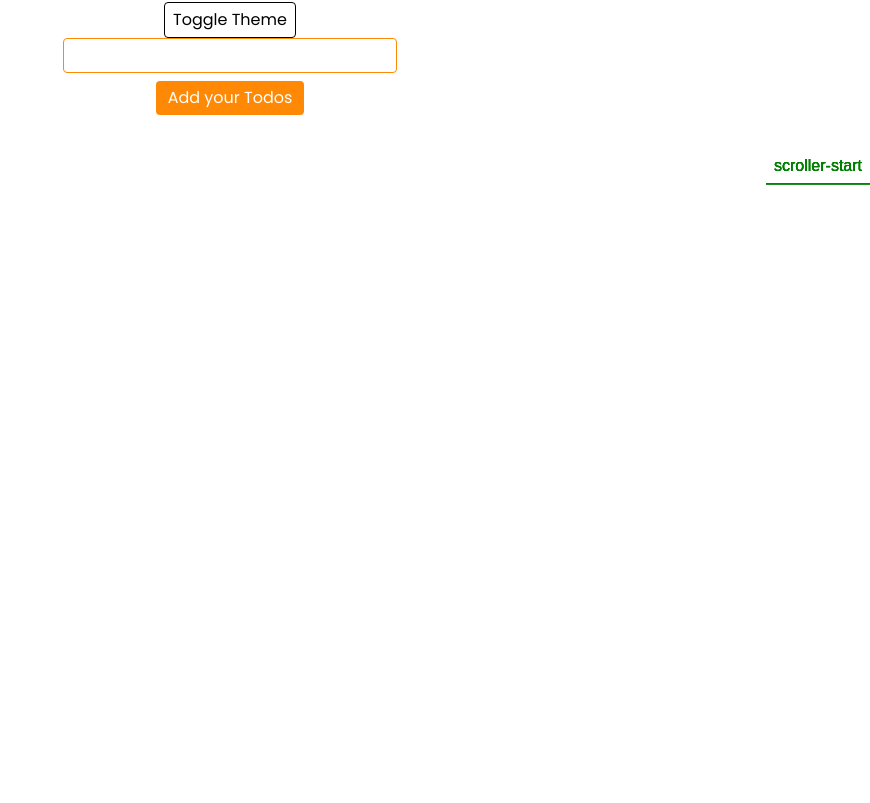
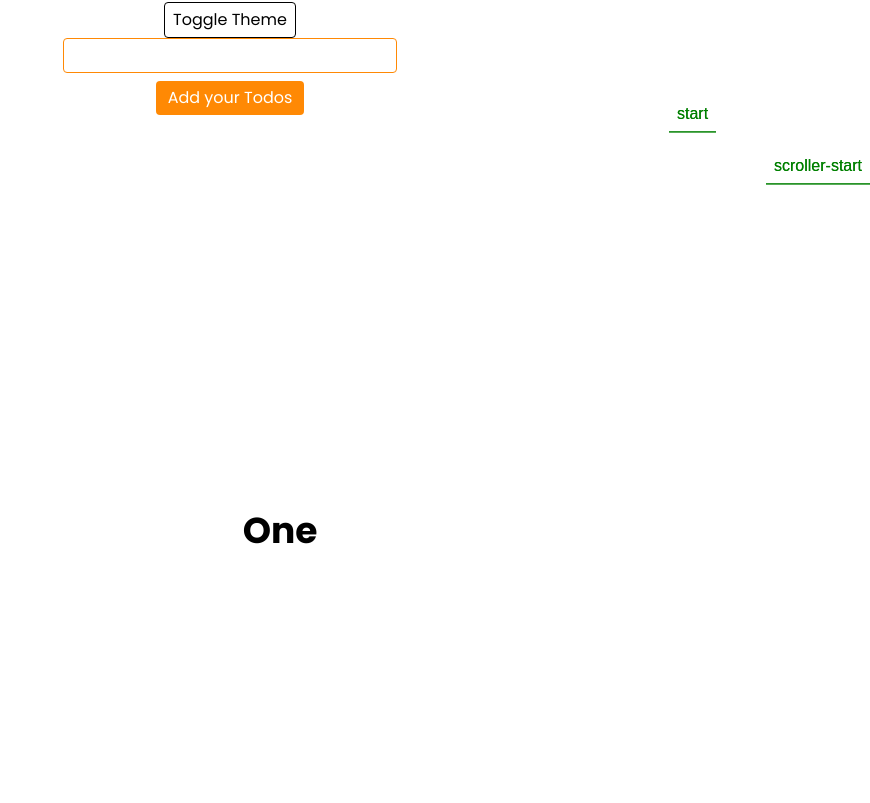
Before and after one commit to fahadKhan030/Green-Consulatant-and-builders, a React (Vite) app: page / in a window 1280 px wide. Shown: the part 457-1260 px from the top of the page, without its empty margins (410-1280 px from the left). Built offline with nearby package versions, Linux system fonts and the light colour scheme; a web font is replaced by a local one.

Commit message:
Refactor SnapExample component: optimize useRef for panels and enhance scroll-triggered animations

```diff
--- a/src/Animation/TextAni.jsx
+++ b/src/Animation/TextAni.jsx
@@ -1,48 +1,42 @@
-import React, { useEffect, useRef } from "react";
-import { gsap } from "gsap";
+import { useEffect, useRef } from "react";
+import gsap from "gsap";
 import { ScrollTrigger } from "gsap/ScrollTrigger";
 
 gsap.registerPlugin(ScrollTrigger);
 
-const TextAni = () => {
-  const textAni = useRef(null);
+export default function SnapExample() {
+  const sectionRef = useRef(null);
+  const panelsRef = useRef([]);
 
   useEffect(() => {
-    const spans = textAni.current.querySelectorAll("span");
-
-    gsap.fromTo(
-      spans,
-      {
-        opacity: 0,
-        y: 64,
-        color: "#ff0000",
+    gsap.to(panelsRef.current, {
+      xPercent: -100 * (panelsRef.current.length - 1),
+      ease: "none",
+      scrollTrigger: {
+        trigger: sectionRef.current,
+        start: "top top",
+        end: "+=3000",
+        scrub: true,
+        pin: true,
+        snap: 1 / (panelsRef.current.length - 1), // 👈 SNAP
+        markers: true,
       },
-      {
-        opacity: 1,
-        y: 0,
-        color: "#0000ff",
-        duration: 1.2,
-        ease: "power2.out",
-        stagger: 0.2, // 🔥 same animation, slight delay
-        scrollTrigger: {
-          trigger: textAni.current,
-          start: "top 80%",
-          end: "bottom 30%",
-          markers: true,
-          toggleActions: "play none restart none",
-        },
-      }
-    );
+    });
   }, []);
 
   return (
-    <div className="min-h-[200vh] flex items-center justify-center">
-      <div ref={textAni} className="text-3xl text-blue-500 font-semibold">
-        <span className="inline-block mr-2">Fahad</span>
-        <span className="inline-block">Khan</span>
+    <section ref={sectionRef} className="h-screen overflow-hidden">
+      <div className="flex w-[300vw] h-full">
+        {["One", "Two", "Three"].map((text, i) => (
+          <div
+            key={i}
+            ref={(el) => (panelsRef.current[i] = el)}
+            className="w-screen h-full flex items-center justify-center text-4xl font-bold"
+          >
+            {text}
+          </div>
+        ))}
       </div>
-    </div>
+    </section>
   );
-};
-
-export default TextAni;
+}
```
